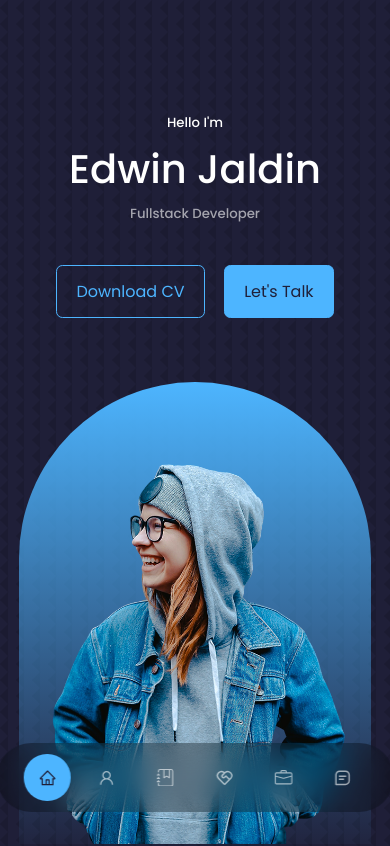
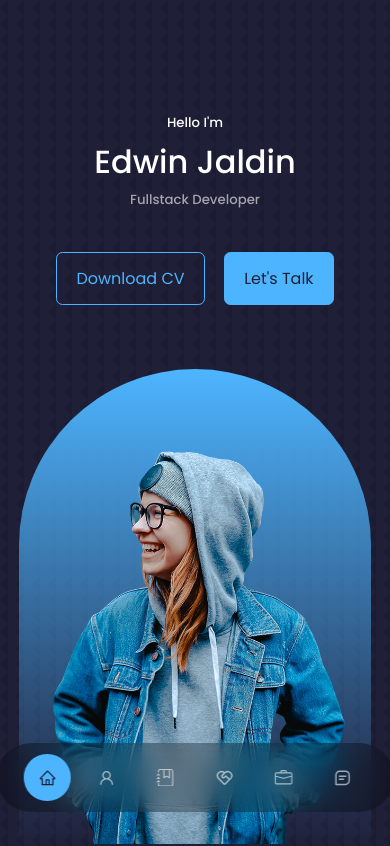
Before and after one commit to edwinjs31/portfolio-ts, a React (Vite) app: page / in a window 390 px wide. Shown: the top 846 px of the page. Built offline with nearby package versions, Linux system fonts and the light colour scheme.

Commit message:
hidden scroll in firefox

```diff
--- a/src/index.css
+++ b/src/index.css
@@ -25,6 +25,7 @@
 
 html {
   scroll-behavior: smooth;
+  scrollbar-width: none;
 }
 
 ::-webkit-scrollbar {
@@ -120,6 +121,10 @@ img {
   section {
     margin-top: 6rem;
   }
+
+  header h1{
+    font-size: 2rem;
+  }
 }
 
 /*================== MEDIA QUERIES(SMALL DIVICES)=============================*/
```
